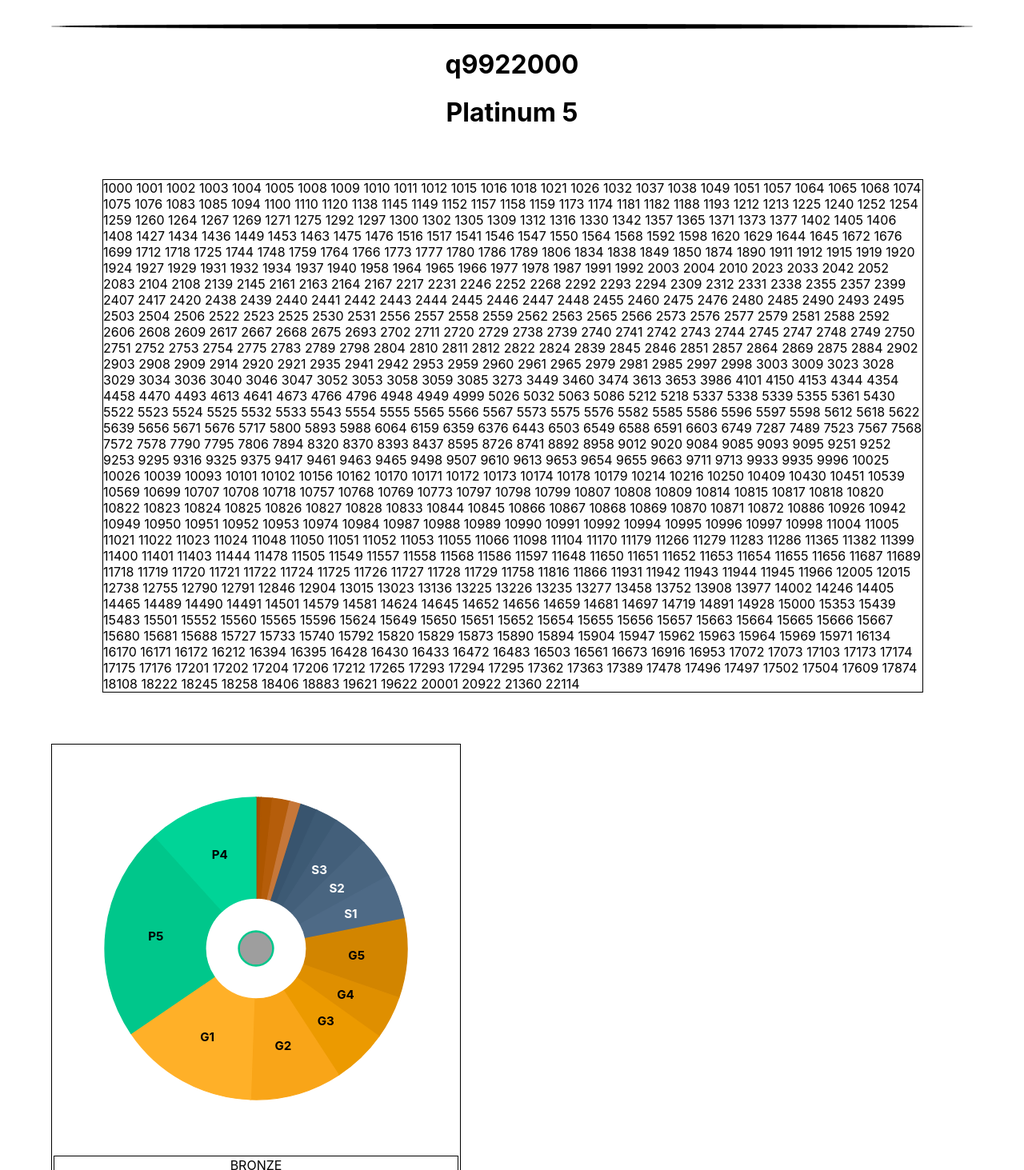
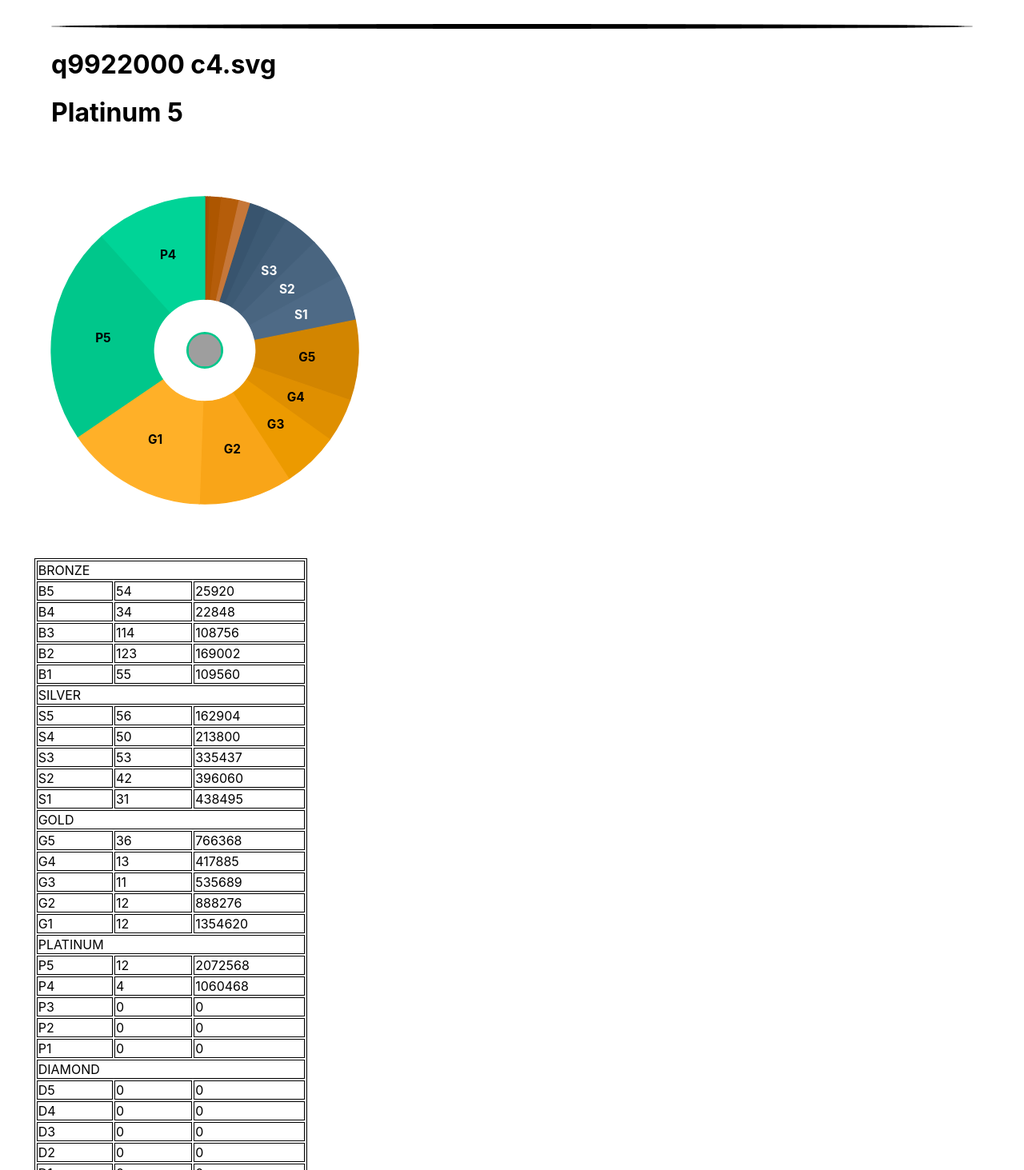
Before and after one commit to nn98/Solved.SKHU, a React (Create React App) app in the folder front-main_page/: page /userPage in a window 1280 px wide. Shown: the part 67-1530 px from the top of the page at 80% size. Built offline with nearby package versions, Linux system fonts and the light colour scheme; grey boxes are pictures that could not be loaded.

Commit message:
#3 유저페이지 테이블 위치 방식 변경

```diff
--- a/front-main_page/src/pages/user.css
+++ b/front-main_page/src/pages/user.css
@@ -1,19 +1,26 @@
 .user {
-  text-align: center;
+  text-align: left;
+}
+.user h1 {
+  margin-left: 5%;
 }
 .user table {
   border: 1px solid #000;
   width: 40%;
   margin: 0 5%;
 }
-.user .content {
-  width: 100%;
+
+.user .tearTable {
+  display: inline-block;
 }
+
 .user td {
+  width: 8.5%;
   border: 1px solid #000;
 }
 
 .user .problem {
+  float: none;
   text-align: left;
   border: 1px solid #000;
   width: 80%;
--- a/front-main_page/src/pages/userPage.js
+++ b/front-main_page/src/pages/userPage.js
@@ -1,43 +1,23 @@
-import React from 'react'
-import './user.css'
-import usersJ from './users.json'
+import React from "react";
+import "./user.css";
+import usersJ from "./users.json";
 
 const UserPage = () => {
-  const save = usersJ
+  const save = usersJ;
 
   return (
     <div className="user">
-      <div>
-        <h1>{save.Id}</h1>
-      </div>
-      <div>
+      <h1>
+        {save.Id} {save.class_level}
+      </h1>
       <h1>{save.user_tear}</h1>
-      </div>
-      <div>
-        <div className="problem">
-          {save.user_problems.map((problem, index) => (
-            <a
-              key={index}
-              href={'https://www.acmicpc.net/problem/' + problem}
-              style={{ textDecorationLine: 'none', color: '#000' }}
-            >
-              {problem} {''}
-            </a>
-          ))}
-        </div>
-        <table className="tear">
-          <thead>
-            <tr>
-              <th
-                colSpan="3"
+      <div
         dangerouslySetInnerHTML={{ __html: save.solved_tear_chart }}
-                style={{ width: '100%' }}
-              >
-                {/* 그냥 넣음 ㅂㄷㅂㄷ */}
-              </th>
-            </tr>
-          </thead>
-
+        style={{ width: "40%", display: "inline-block" }}
+      ></div>
+      <div className="tearTable">
+        <table>
+          <thead></thead>
           {save.solved_tear.map((BigTears) => (
             <tbody key={BigTears.big_tear}>
               <tr>
@@ -54,6 +34,7 @@ const UserPage = () => {
             </tbody>
           ))}
         </table>
+      </div>
 
       <table className="tag">
         <thead>
@@ -61,7 +42,7 @@ const UserPage = () => {
             <th
               colSpan="3"
               dangerouslySetInnerHTML={{ __html: save.solved_tag_chart }}
-                style={{ width: '100%' }}
+              style={{ width: "100%" }}
             ></th>
           </tr>
         </thead>
@@ -75,9 +56,19 @@ const UserPage = () => {
           ))}
         </tbody>
       </table>
+      <div className="problem">
+        {save.user_problems.map((problem, index) => (
+          <a
+            key={index}
+            href={"https://www.acmicpc.net/problem/" + problem}
+            style={{ textDecorationLine: "none", color: "#000" }}
+          >
+            {problem} {""}
+          </a>
+        ))}
       </div>
     </div>
-  )
-}
+  );
+};
 
-export default UserPage
+export default UserPage;
```
Also changed, not shown: front-main_page/src/pages/users.json (+2 -1 lines). Lines whose indentation alone changed are shown as unchanged.
